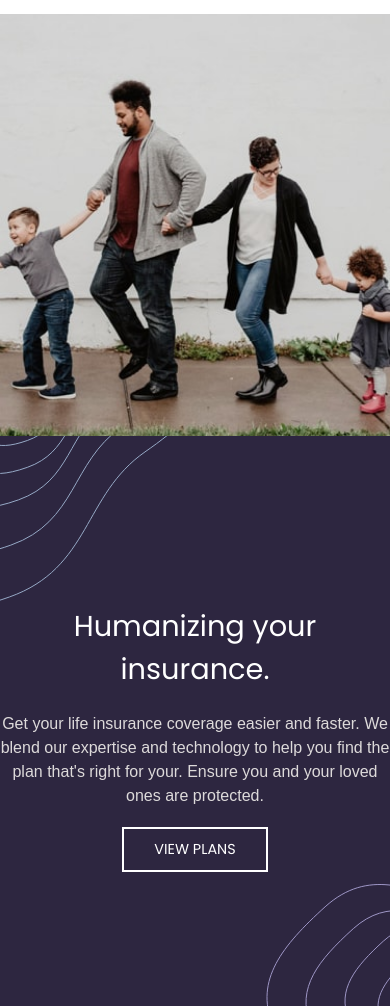
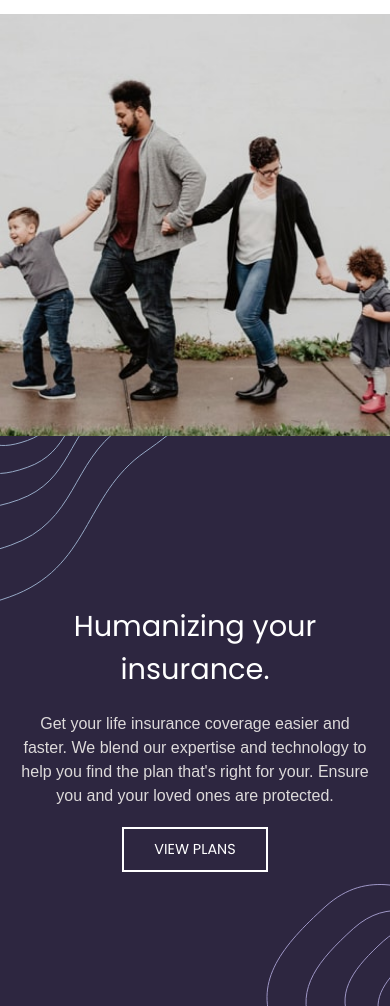
Before and after one commit to PedroProgramador90/Insure, a plain HTML site: page index.html in a window 390 px wide. Shown: the part 94-1100 px from the top of the page. Drawn offline with Linux system fonts and the light colour scheme.

Commit message:
Update style.css

```diff
--- a/Geral/assets/css/style.css
+++ b/Geral/assets/css/style.css
@@ -225,7 +225,7 @@ main {
     font-size:1rem;
     font-family:sans-serif;
     font-weight: normal;
-    max-width:400px;
+    max-width:350px;
     margin: 0 auto;
     line-height:1.5rem;
 }
```
